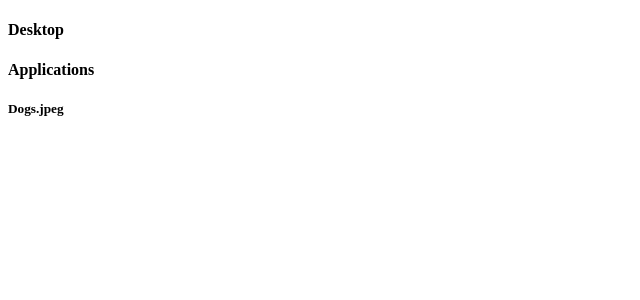
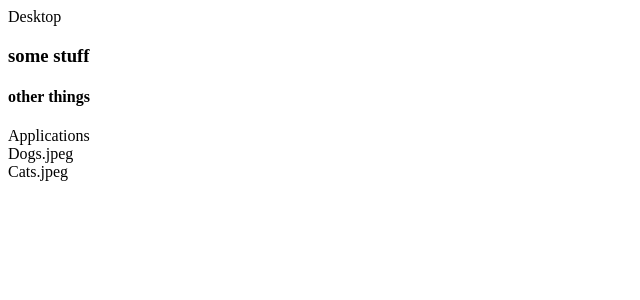
Before and after one commit to StringAna/file-tree-app, a React (Create React App) app: page / in a window 1280 px wide. Shown: the top 300 px of the page, without its empty margins (0-640 px from the left). Built offline with nearby package versions, Linux system fonts and the light colour scheme.

Commit message:
Rendering children on screen

```diff
--- a/src/App.js
+++ b/src/App.js
@@ -3,9 +3,13 @@ import React from "react";
 function App() {
   return (
     <div className="App">
-      <Folder name="Desktop" />
+      <Folder name="Desktop">
+        <h3>some stuff</h3>
+        <h4>other things</h4>
+      </Folder>
       <Folder name="Applications" />
       <File name="Dogs.jpeg" />
+      <File name="Cats.jpeg" />
     </div>
   );
 }
@@ -13,11 +17,16 @@ function App() {
 //An entity containing more things
 const Folder = (props) => {
   console.log(props);
-  return <h4>{props.name}</h4>;
+  return (
+    <div>
+      {props.name}
+      {props.children}
+    </div>
+  );
 };
 
 //An individual entity
 const File = (props) => {
-  return <h5>{props.name}</h5>;
+  return <div>{props.name}</div>;
 };
 export default App;
```
